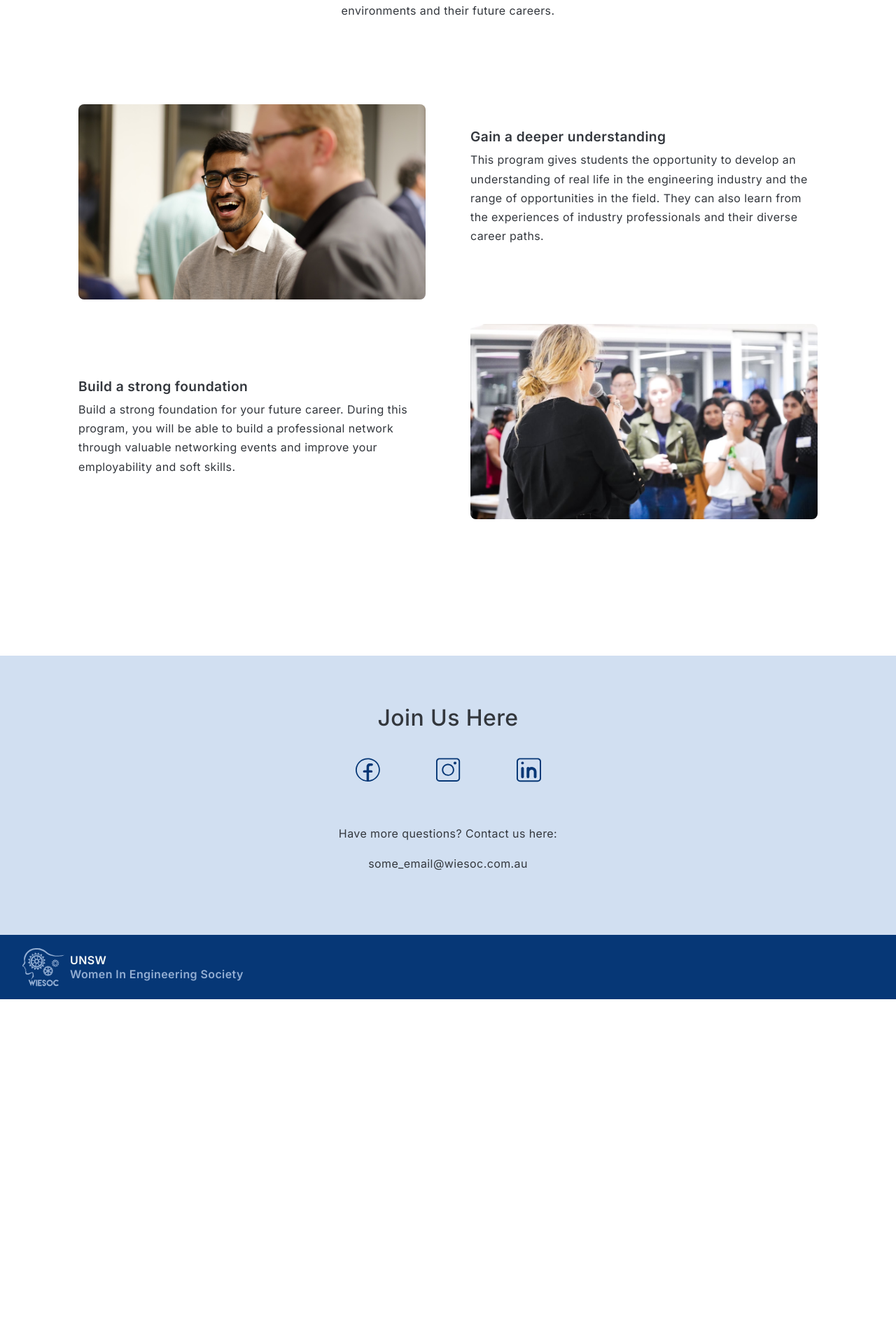
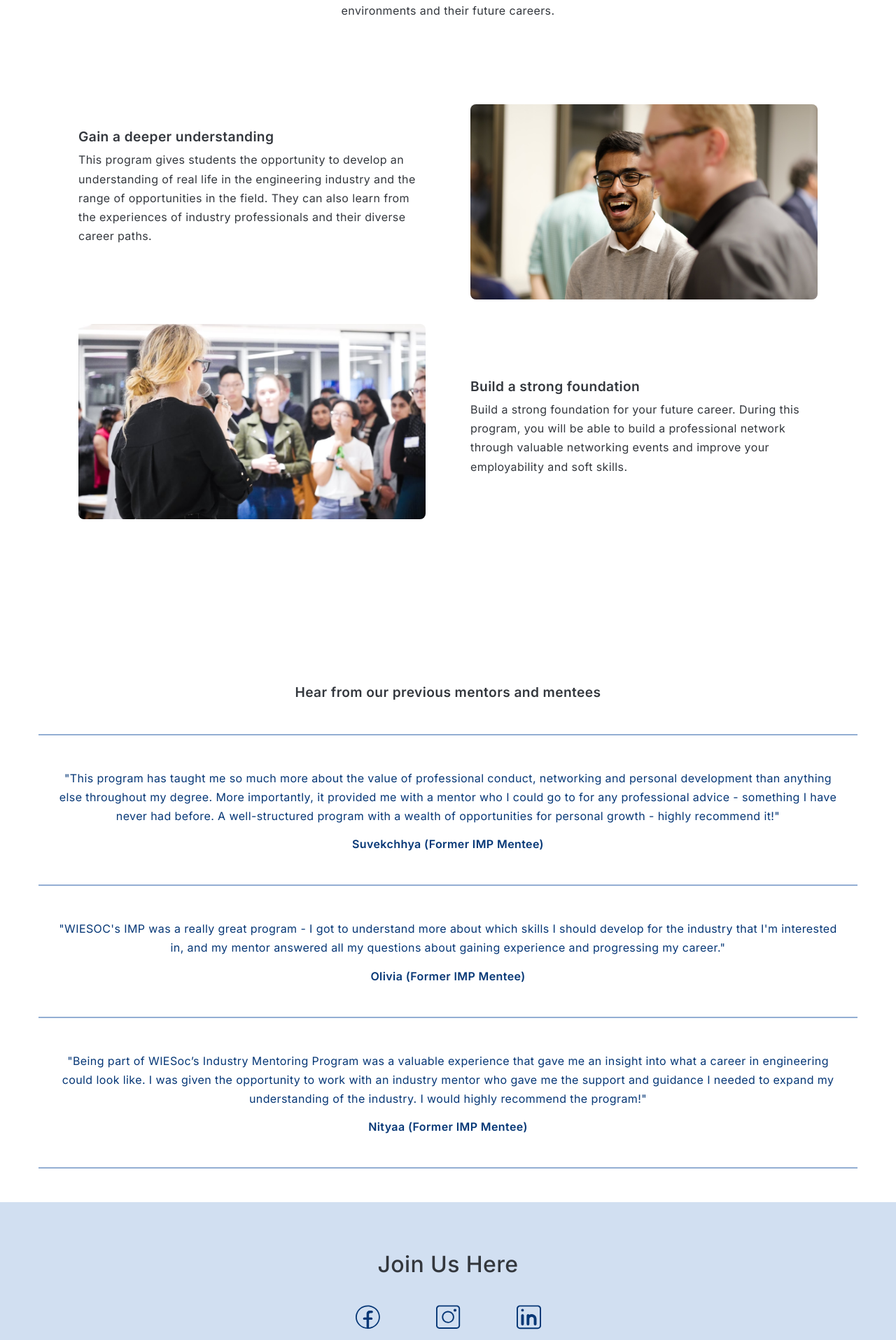
Before and after one commit to UNSW-WIESoc/website, a Next.js app: page /programs/industry-mentoring-program in a window 1280 px wide. Shown: the part 567-2482 px from the top of the page at 70% size. Before the commit the page ends 1995 px from the top, so only its background shows below. Built offline with nearby package versions, Linux system fonts and the light colour scheme.

Commit message:
Added testimonials and fixed MR

```diff
--- a/app/(pages)/programs/industry-mentoring-program/page.tsx
+++ b/app/(pages)/programs/industry-mentoring-program/page.tsx
@@ -5,9 +5,9 @@ import HeadingBodyText from '@/components/HeadingBodyText';
 import ProgramsTitleDescription from '@/components/ProgramsTitleDescription';
 import HorizontalLine from '@/components/HorizontalLine';
 import Quote from '@/components/Quote';
-import { protegeData } from '@/app/data';
+import { impData } from '@/app/data';
 
-/*
+
 function Testimonials() {
   return (
     <Stack py={5} px={5} mx='auto' textAlign='center' justifyContent='center' maxWidth={1250} width='100%' alignItems='center'>
@@ -18,7 +18,7 @@ function Testimonials() {
         <Box display='flex' justifyContent='center' width='100%'>
           <HorizontalLine color='#93AED3' height={2} width={1200} />
         </Box>
-        {protegeData.map(({ quote, by }, idx) => (
+        {impData.map(({ quote, by }, idx) => (
           <Stack key={idx} spacing={5} maxWidth={1250} width='100%' alignItems='center'>
             <Quote quote={quote} color='dark-blue' author={by} />
             <Box display='flex' justifyContent='center' width='100%'>
@@ -30,7 +30,6 @@ function Testimonials() {
     </Stack>
   );
 }
-*/
 
 
 export default function IndustryMentoringProgram() {
@@ -53,6 +52,15 @@ export default function IndustryMentoringProgram() {
         <Stack direction={{ md: 'column', lg: 'row-reverse' }} spacing={{ lg: 0, xl: 3 }} sx={{ margin: '0 auto' }} alignItems='center'>
 
           <Stack direction='column' spacing={2} alignItems='center' sx={{ width: '50%' }}>
+            <Box width={{ xl: '583px', lg: '496px', md: '800px', sm: '500px', xs: '300px' }}>
+              <AspectRatio variant='plain' objectFit='cover' sx={{borderRadius: 'md'}}>
+                <Image src={'/programs/industry-mentoring-program/DeeperUnderstanding.jpg'} alt={'icon'} fill/>
+              </AspectRatio>
+              <ProgramsTitleDescription title={title2} description={description2} marginTop={14} marginBottom={12} color='graphite'/>
+            </Box>
+          </Stack>
+
+          <Stack direction='column' spacing={2} alignItems='center' sx={{ width: '50%' }}>
             <Box width={{ xl: '583px', lg: '496px', md: '800px', sm: '500px', xs: '300px'}}>
               <ProgramsTitleDescription title={title1} description={description1} marginTop={0} marginBottom={14} color='graphite'/>
               <AspectRatio variant='plain' objectFit='cover' sx={{borderRadius: 'md'}}>
@@ -61,17 +69,9 @@ export default function IndustryMentoringProgram() {
             </Box>
           </Stack>
 
-          <Stack direction='column' spacing={2} alignItems='center' sx={{ width: '50%' }}>
-            <Box width={{ xl: '583px', lg: '496px', md: '800px', sm: '500px', xs: '300px' }}>
-              <AspectRatio variant='plain' objectFit='cover' sx={{borderRadius: 'md'}}>
-                <Image src={'/programs/industry-mentoring-program/DeeperUnderstanding.jpg'} alt={'icon'} fill/>
-              </AspectRatio>
-              <ProgramsTitleDescription title={title2} description={description2} marginTop={14} marginBottom={12} color='graphite'/>
-            </Box>
-          </Stack>
-
         </Stack>
       </Box>
+      <Testimonials />
     </Box>
   );
 }
--- a/app/data.ts
+++ b/app/data.ts
@@ -6,7 +6,7 @@ export const navData = [
   { text: 'Programs', href: '/programs',
     subData: [
       { text: 'Protege Program', href: '/programs/protege-program' },
-      { text: 'Industry Mentoring Program', href: '/industry-mentoring-program' },
+      { text: 'Industry Mentoring Program', href: '/programs/industry-mentoring-program' },
     ]
   },
   { text: 'Sponsors', href: '/sponsors' },
@@ -34,3 +34,18 @@ export const protegeData = [
     by: 'Eeman Chaudhary (Former Protégé Program Mentee)'
   }
 ];
+
+export const impData = [
+  {
+    quote: 'This program has taught me so much more about the value of professional conduct, networking and personal development than anything else throughout my degree. More importantly, it provided me with a mentor who I could go to for any professional advice - something I have never had before. A well-structured program with a wealth of opportunities for personal growth - highly recommend it!',
+    by: 'Suvekchhya (Former IMP Mentee)'
+  },
+  {
+    quote: 'WIESOC\'s IMP was a really great program - I got to understand more about which skills I should develop for the industry that I\'m interested in, and my mentor answered all my questions about gaining experience and progressing my career.',
+    by: 'Olivia (Former IMP Mentee)'
+  },
+  {
+    quote: 'Being part of WIESoc’s Industry Mentoring Program was a valuable experience that gave me an insight into what a career in engineering could look like. I was given the opportunity to work with an industry mentor who gave me the support and guidance I needed to expand my understanding of the industry. I would highly recommend the program!',
+    by: 'Nityaa (Former IMP Mentee)'
+  }
+];
```
